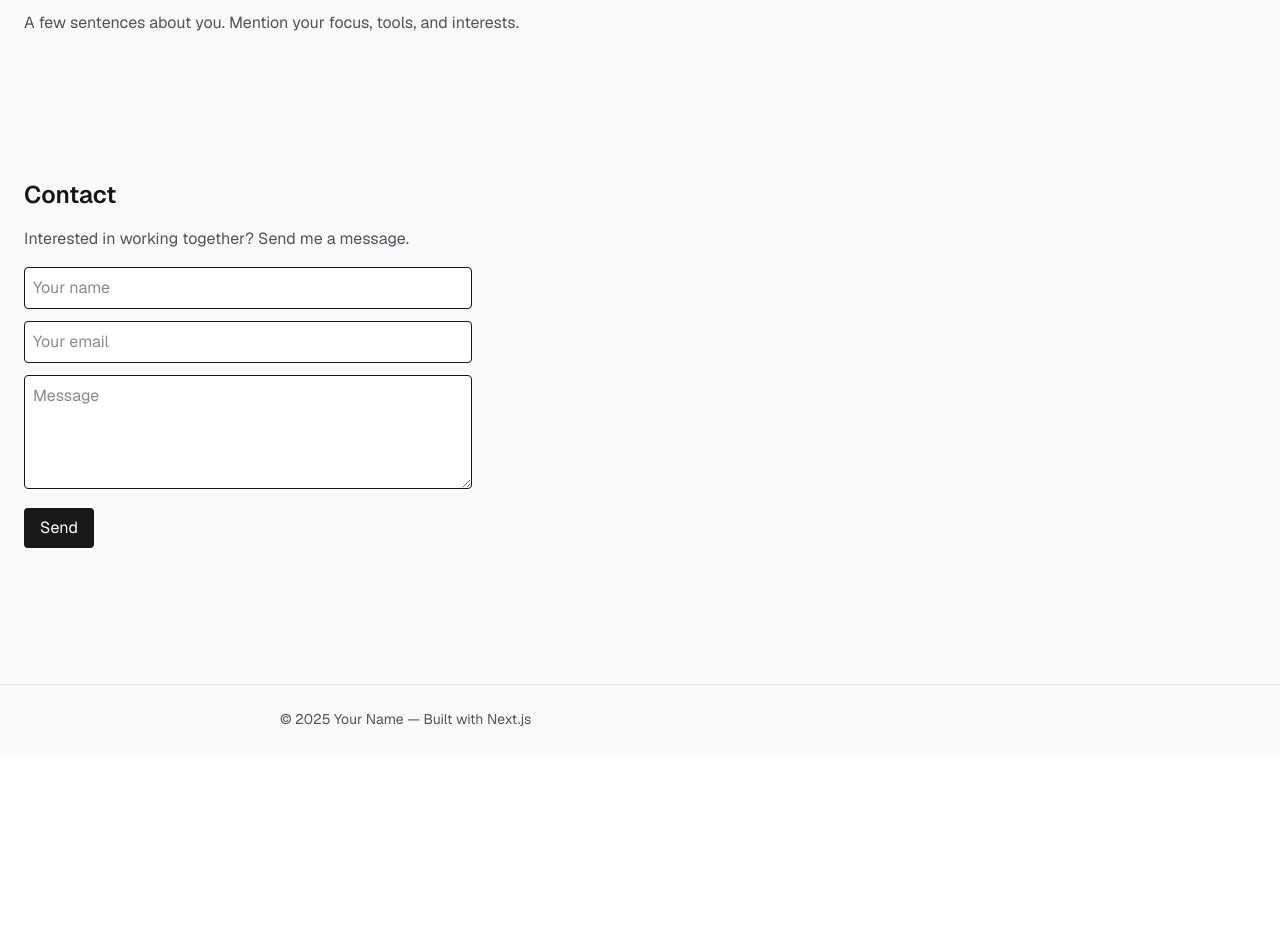
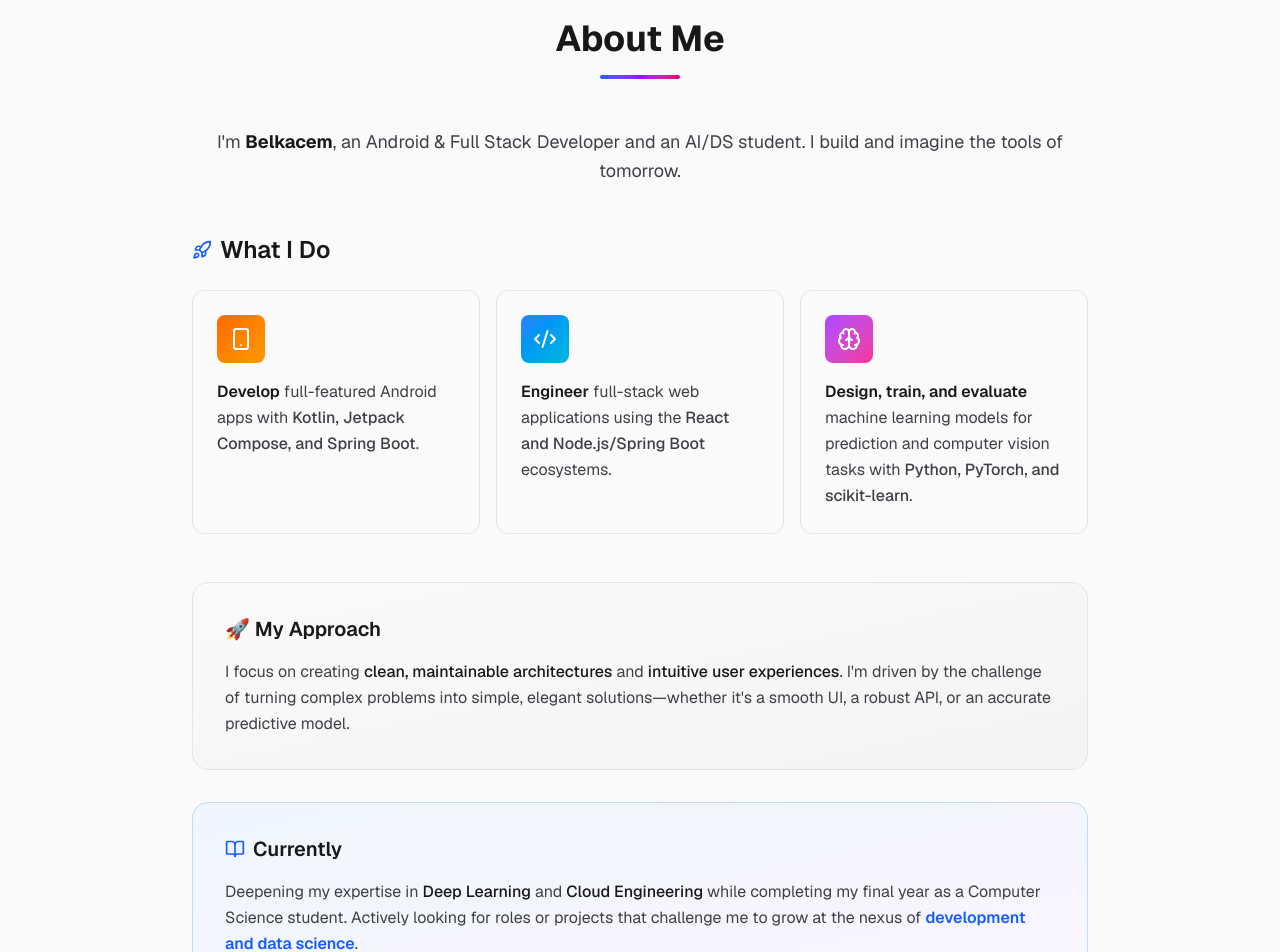
Before and after one commit to Messaoudi-Belkacem/bmdev-v2, a Next.js app: page / in a window 1280 px wide. Shown: the part 6640-7592 px from the top of the page. Before the commit the page ends 7393 px from the top, so only its background shows below. Built offline with nearby package versions, Linux system fonts and the light colour scheme.

Commit message:
enhance About and Projects components with improved layout, animations, and content

```diff
--- a/app/components/About/About.tsx
+++ b/app/components/About/About.tsx
@@ -1,9 +1,99 @@
-// Minimal About component
+"use client";
+
+import { Code2, Smartphone, Brain, Rocket, BookOpen } from "lucide-react";
+
 export default function About() {
 	return (
-		<div className="py-6">
-			<h2 className="text-2xl font-semibold mb-4">About</h2>
-			<p className="text-zinc-600 dark:text-zinc-400">A few sentences about you. Mention your focus, tools, and interests.</p>
-		</div>
+		<section id="about" className="relative py-20 px-4 overflow-hidden">
+			{/* Background Elements */}
+			<div className="absolute inset-0 -z-10">
+				<div className="absolute top-20 right-10 w-64 h-64 bg-blue-500/5 rounded-full blur-3xl" />
+				<div className="absolute bottom-20 left-10 w-64 h-64 bg-purple-500/5 rounded-full blur-3xl" />
+			</div>
+
+			<div className="max-w-4xl mx-auto">
+				{/* Section Header */}
+				<div className="text-center mb-12">
+					<h2 className="text-4xl font-bold text-zinc-900 dark:text-zinc-100 mb-4">
+						About Me
+					</h2>
+					<div className="w-20 h-1 bg-linear-to-r from-blue-600 via-purple-600 to-pink-600 mx-auto rounded-full" />
+				</div>
+
+				{/* Main Content */}
+				<div className="space-y-8">
+					{/* Introduction */}
+					<div className="text-center">
+						<p className="text-lg text-zinc-700 dark:text-zinc-300 leading-relaxed">
+							I&apos;m <span className="font-bold text-zinc-900 dark:text-zinc-100">Belkacem</span>, an Android & Full Stack Developer and an AI/DS student.
+							I build and imagine the tools of tomorrow.
+						</p>
+					</div>
+
+					{/* What I Do Section */}
+					<div className="mt-12">
+						<div className="flex items-center gap-2 mb-6">
+							<Rocket className="w-5 h-5 text-blue-600 dark:text-blue-400" />
+							<h3 className="text-2xl font-semibold text-zinc-900 dark:text-zinc-100">
+								What I Do
+							</h3>
+						</div>
+						<div className="grid gap-4 md:grid-cols-3">
+							<div className="group p-6 rounded-xl bg-zinc-50 dark:bg-zinc-800/50 border border-zinc-200 dark:border-zinc-700 hover:border-blue-500 dark:hover:border-blue-500 transition-all duration-300 hover:shadow-lg hover:shadow-blue-500/10">
+								<div className="w-12 h-12 rounded-lg bg-linear-to-br from-orange-500 to-amber-500 flex items-center justify-center mb-4 group-hover:scale-110 transition-transform duration-300">
+									<Smartphone className="w-6 h-6 text-white" />
+								</div>
+								<p className="text-zinc-700 dark:text-zinc-300 leading-relaxed">
+									<span className="font-semibold text-zinc-900 dark:text-zinc-100">Develop</span> full-featured Android apps with <span className="font-medium">Kotlin, Jetpack Compose, and Spring Boot</span>.
+								</p>
+							</div>
+
+							<div className="group p-6 rounded-xl bg-zinc-50 dark:bg-zinc-800/50 border border-zinc-200 dark:border-zinc-700 hover:border-purple-500 dark:hover:border-purple-500 transition-all duration-300 hover:shadow-lg hover:shadow-purple-500/10">
+								<div className="w-12 h-12 rounded-lg bg-linear-to-br from-blue-500 to-cyan-500 flex items-center justify-center mb-4 group-hover:scale-110 transition-transform duration-300">
+									<Code2 className="w-6 h-6 text-white" />
+								</div>
+								<p className="text-zinc-700 dark:text-zinc-300 leading-relaxed">
+									<span className="font-semibold text-zinc-900 dark:text-zinc-100">Engineer</span> full-stack web applications using the <span className="font-medium">React and Node.js/Spring Boot</span> ecosystems.
+								</p>
+							</div>
+
+							<div className="group p-6 rounded-xl bg-zinc-50 dark:bg-zinc-800/50 border border-zinc-200 dark:border-zinc-700 hover:border-pink-500 dark:hover:border-pink-500 transition-all duration-300 hover:shadow-lg hover:shadow-pink-500/10">
+								<div className="w-12 h-12 rounded-lg bg-linear-to-br from-purple-500 to-pink-500 flex items-center justify-center mb-4 group-hover:scale-110 transition-transform duration-300">
+									<Brain className="w-6 h-6 text-white" />
+								</div>
+								<p className="text-zinc-700 dark:text-zinc-300 leading-relaxed">
+									<span className="font-semibold text-zinc-900 dark:text-zinc-100">Design, train, and evaluate</span> machine learning models for prediction and computer vision tasks with <span className="font-medium">Python, PyTorch, and scikit-learn</span>.
+								</p>
+							</div>
+						</div>
+					</div>
+
+					{/* My Approach Section */}
+					<div className="mt-12 p-8 rounded-2xl bg-linear-to-br from-zinc-50 to-zinc-100 dark:from-zinc-800/50 dark:to-zinc-800/30 border border-zinc-200 dark:border-zinc-700">
+						<h3 className="text-xl font-semibold text-zinc-900 dark:text-zinc-100 mb-4">
+							🚀 My Approach
+						</h3>
+						<p className="text-zinc-700 dark:text-zinc-300 leading-relaxed">
+							I focus on creating <span className="font-medium text-zinc-900 dark:text-zinc-100">clean, maintainable architectures</span> and <span className="font-medium text-zinc-900 dark:text-zinc-100">intuitive user experiences</span>.
+							I&apos;m driven by the challenge of turning complex problems into simple, elegant solutions—whether it&apos;s a smooth UI, a robust API, or an accurate predictive model.
+						</p>
+					</div>
+
+					{/* Currently Section */}
+					<div className="mt-8 p-8 rounded-2xl bg-linear-to-br from-blue-50 to-purple-50 dark:from-blue-950/20 dark:to-purple-950/20 border border-blue-200 dark:border-blue-800">
+						<div className="flex items-center gap-2 mb-4">
+							<BookOpen className="w-5 h-5 text-blue-600 dark:text-blue-400" />
+							<h3 className="text-xl font-semibold text-zinc-900 dark:text-zinc-100">
+								Currently
+							</h3>
+						</div>
+						<p className="text-zinc-700 dark:text-zinc-300 leading-relaxed">
+							Deepening my expertise in <span className="font-medium text-zinc-900 dark:text-zinc-100">Deep Learning</span> and <span className="font-medium text-zinc-900 dark:text-zinc-100">Cloud Engineering</span> while
+							completing my final year as a Computer Science student. Actively looking for roles or projects that challenge me to grow at the nexus of <span className="font-semibold text-blue-600 dark:text-blue-400">development and data science</span>.
+						</p>
+					</div>
+				</div>
+			</div>
+		</section>
 	);
 }
--- a/app/components/Projects/Projects.tsx
+++ b/app/components/Projects/Projects.tsx
@@ -300,7 +300,7 @@ export default function Projects() {
         {/* Header */}
         <div className="text-center mb-12 animate-fade-in">
           <h2
-            className="text-4xl font-bold mb-3 bg-gradient-to-r from-blue-600 to-purple-600 dark:from-blue-400 dark:to-purple-400 bg-clip-text text-transparent">
+            className="text-4xl font-bold mb-3 bg-linear-to-r from-blue-600 to-purple-600 dark:from-blue-400 dark:to-purple-400 bg-clip-text text-transparent">
             Projects
           </h2>
           <p className="text-zinc-600 dark:text-zinc-400">A showcase of my work and experiments</p>
@@ -320,7 +320,7 @@ export default function Projects() {
               >
                 {/* Section Header */}
                 <div className="flex items-center gap-3 mb-6">
-                  <div className={`p-3 rounded-xl bg-gradient-to-br ${color} shadow-lg`}>
+                  <div className={`p-3 rounded-xl bg-linear-to-br ${color} shadow-lg`}>
                     <Icon className="w-6 h-6 text-white"/>
                   </div>
                   <h3 className="text-2xl font-semibold text-zinc-900 dark:text-zinc-100">
@@ -338,13 +338,13 @@ export default function Projects() {
                         transform: `translateX(-${carouselIndexes[group.category] * 100}%)`
                       }}
                     >
-                      {group.projects.map((project, idx) => {
+                      {group.projects.map((project) => {
                         const isExpanded = expandedProject === project.title;
 
                         return (
                           <div
                             key={project.title}
-                            className="w-full flex-shrink-0 px-2"
+                            className="w-full shrink-0 px-2"
                           >
                             <div className="group relative animate-scale-in max-w-3xl mx-auto">
                               <div
@@ -361,7 +361,7 @@ export default function Projects() {
                                 {/* Gradient border effect on hover */}
                                 <div
                                   className={`
-                                    absolute inset-0 rounded-xl bg-gradient-to-br ${color}
+                                    absolute inset-0 rounded-xl bg-linear-to-br ${color}
                                     opacity-0 group-hover:opacity-100 transition-opacity duration-300
                                     -z-10 blur-sm
                                   `}
@@ -370,7 +370,7 @@ export default function Projects() {
                                 {/* Project Image with Icon Hover Effect */}
                                 {project.image && (
                                   <div
-                                    className="relative h-64 w-full bg-gradient-to-br from-zinc-100 to-zinc-200 dark:from-zinc-800 dark:to-zinc-900 overflow-hidden">
+                                    className="relative h-64 w-full bg-linear-to-br from-zinc-100 to-zinc-200 dark:from-zinc-800 dark:to-zinc-900 overflow-hidden">
                                     {/* Background Image - Blurred by default, unblurs on hover */}
                                     <Image
                                       src={project.image}
@@ -506,7 +506,7 @@ export default function Projects() {
                                 <div className="absolute inset-0 rounded-xl overflow-hidden pointer-events-none">
                                   <div
                                     className={`
-                                      absolute inset-0 bg-gradient-to-r from-transparent via-white/20 to-transparent
+                                      absolute inset-0 bg-linear-to-r from-transparent via-white/20 to-transparent
                                       -translate-x-full group-hover:translate-x-full
                                       transition-transform duration-1000
                                     `}
@@ -531,7 +531,7 @@ export default function Projects() {
                           border-2 border-zinc-200 dark:border-zinc-700
                           shadow-lg hover:shadow-xl
                           transition-all duration-300
-                          hover:scale-110 hover:bg-gradient-to-br hover:${color}
+                          hover:scale-110 hover:bg-linear-to-br hover:${color}
                           hover:border-transparent hover:text-white
                           z-10
                           group/btn
@@ -549,7 +549,7 @@ export default function Projects() {
                           border-2 border-zinc-200 dark:border-zinc-700
                           shadow-lg hover:shadow-xl
                           transition-all duration-300
-                          hover:scale-110 hover:bg-gradient-to-br hover:${color}
+                          hover:scale-110 hover:bg-linear-to-br hover:${color}
                           hover:border-transparent hover:text-white
                           z-10
                           group/btn
@@ -572,7 +572,7 @@ export default function Projects() {
                           className={`
                             h-2 rounded-full transition-all duration-300
                             ${carouselIndexes[group.category] === idx
-                            ? `w-8 bg-gradient-to-r ${color}`
+                            ? `w-8 bg-linear-to-r ${color}`
                             : 'w-2 bg-zinc-300 dark:bg-zinc-700 hover:bg-zinc-400 dark:hover:bg-zinc-600'
                           }
                           `}
@@ -630,24 +630,6 @@ export default function Projects() {
               }
           }
 
-          .animate-fade-in {
-              animation: fade-in 0.6s ease-out;
-          }
-
-          .animate-slide-up {
-              animation: slide-up 0.6s ease-out;
-          }
-
-          .animate-scale-in {
-              animation: scale-in 0.5s ease-out;
-          }
-
-          .line-clamp-3 {
-              display: -webkit-box;
-              -webkit-line-clamp: 3;
-              -webkit-box-orient: vertical;
-              overflow: hidden;
-          }
       `}</style>
     </div>
   );
```
Also changed, not shown: 1 other file (tests, documents, lock files or other folders).
